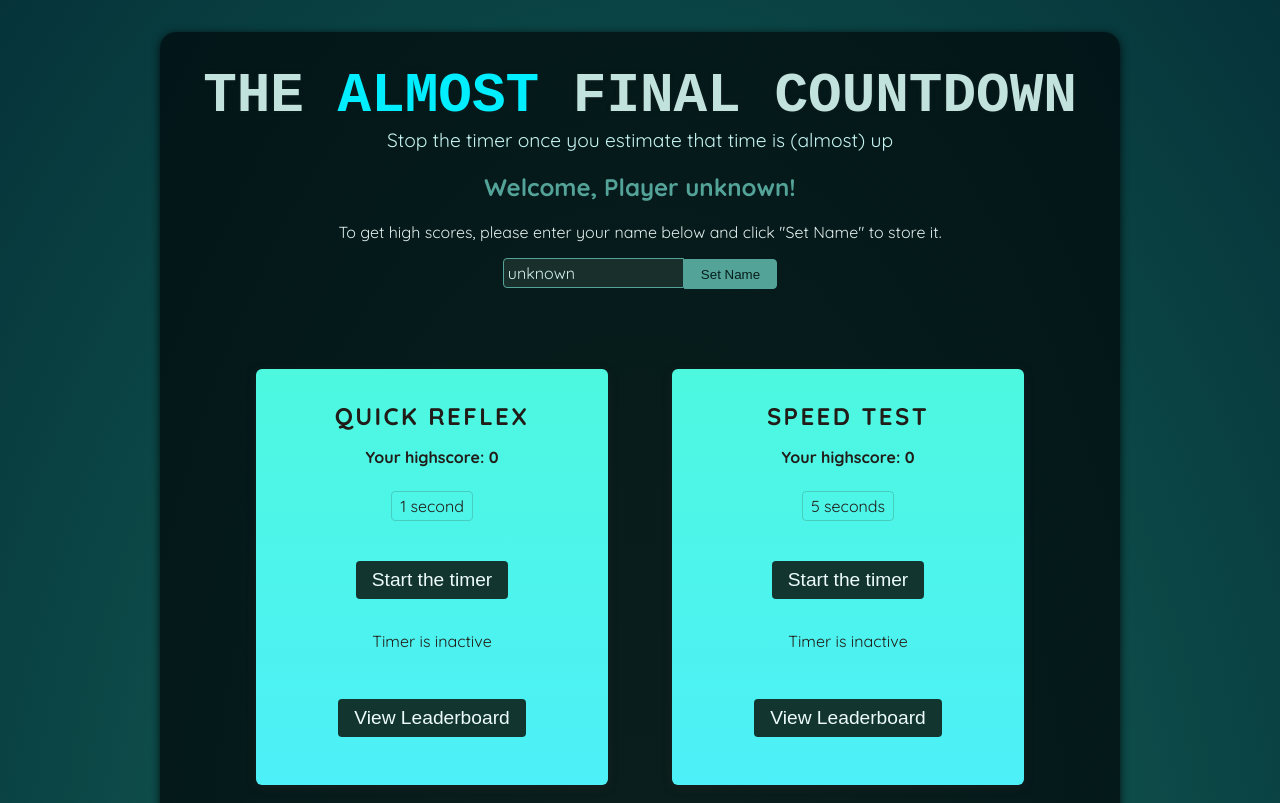
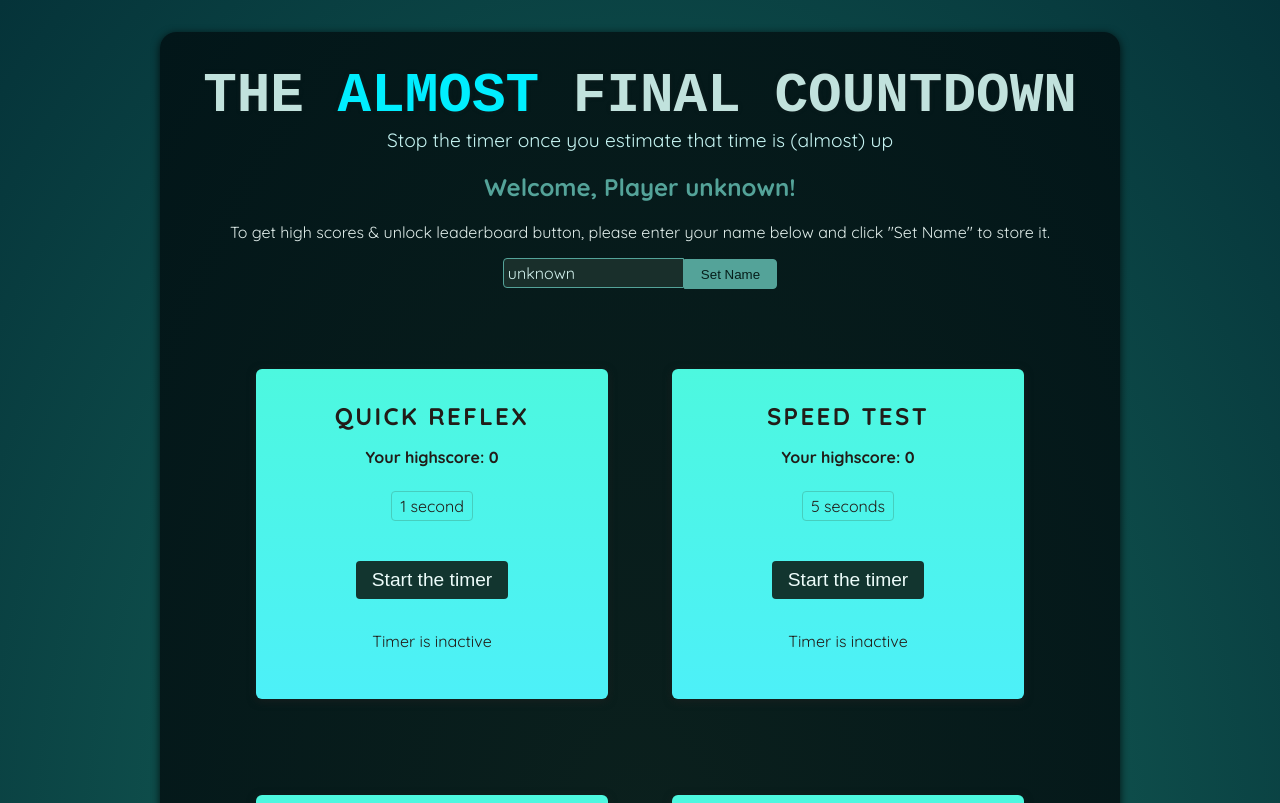
Before and after one commit to fyzanshaik/Timer-Gamer, a React (Vite) app in the folder frontend/: page / in a window 1280 px wide. Shown: the top 803 px of the page. Built offline with nearby package versions, Linux system fonts and the light colour scheme; a web font is replaced by a local one.

Commit message:
Changed text

```diff
--- a/frontend/src/components/Player.tsx
+++ b/frontend/src/components/Player.tsx
@@ -54,7 +54,7 @@ export const Player: React.FC<PlayerProps> = ({ setUserData }) => {
 	return (
 		<section id="player">
 			<h2>Welcome, Player {playerName}!</h2>
-			<p>To get high scores, please enter your name below and click "Set Name" to store it.</p>
+			<p>To get high scores & unlock leaderboard button, please enter your name below and click "Set Name" to store it.</p>
 			<div className="input-container">
 				<input type="text" ref={playerNameRef} onKeyDown={handleKeyDown} defaultValue={playerName} placeholder="Enter your name" className="name-input" />
 				<button onClick={handleSetName} className="set-name-button">
--- a/frontend/src/components/TimerChallenge.tsx
+++ b/frontend/src/components/TimerChallenge.tsx
@@ -66,9 +66,11 @@ const TimerChallenge: React.FC<TimerChallengeProps> = ({ title, targetTime, high
 				</p>
 				{timerIsActive && <RandomTimer targetTime={targetTime} />}
 				<p className={timerIsActive ? 'active' : ''}>{timerIsActive ? 'Timer is running' : 'Timer is inactive'}</p>
-				<p>
-					<button onClick={openLeaderboard}>View Leaderboard</button>
-				</p>
+				{userId !== 1 ? (
+					<p>
+						<button onClick={openLeaderboard}>View Leaderboard</button>
+					</p>
+				) : null}
 			</section>
 		</>
 	);
```
